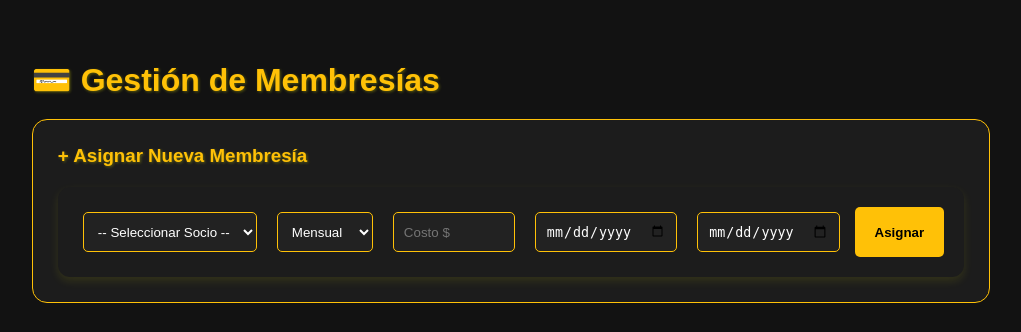
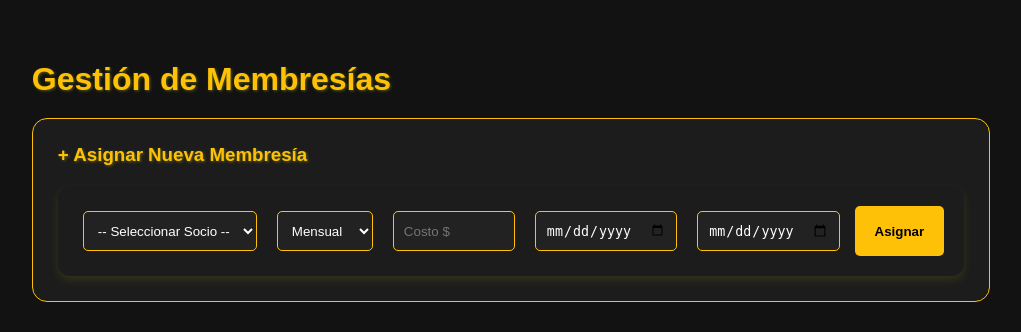
Before and after one commit to davidcuellarbt-hue/gym-api-python, a Flask app: page /membresias in a window 1280 px wide. Shown: the part 55-387 px from the top of the page, without its empty margins (129-1150 px from the left). Run offline with Flask 3, Linux system fonts and the light colour scheme.

Commit message:
Update membresias.html

```diff
--- a/templates/membresias.html
+++ b/templates/membresias.html
@@ -23,7 +23,7 @@
     </nav>
 
     <div style="max-width: 1100px; margin: 40px auto; padding: 0 20px;">
-        <h1 style="color: #ffc107;">💳 Gestión de Membresías</h1>
+        <h1 style="color: #ffc107;">Gestión de Membresías</h1>
 
         <div class="form-container">
             <h3 style="color: #ffc107; margin-top: 0;">+ Asignar Nueva Membresía</h3>
```
